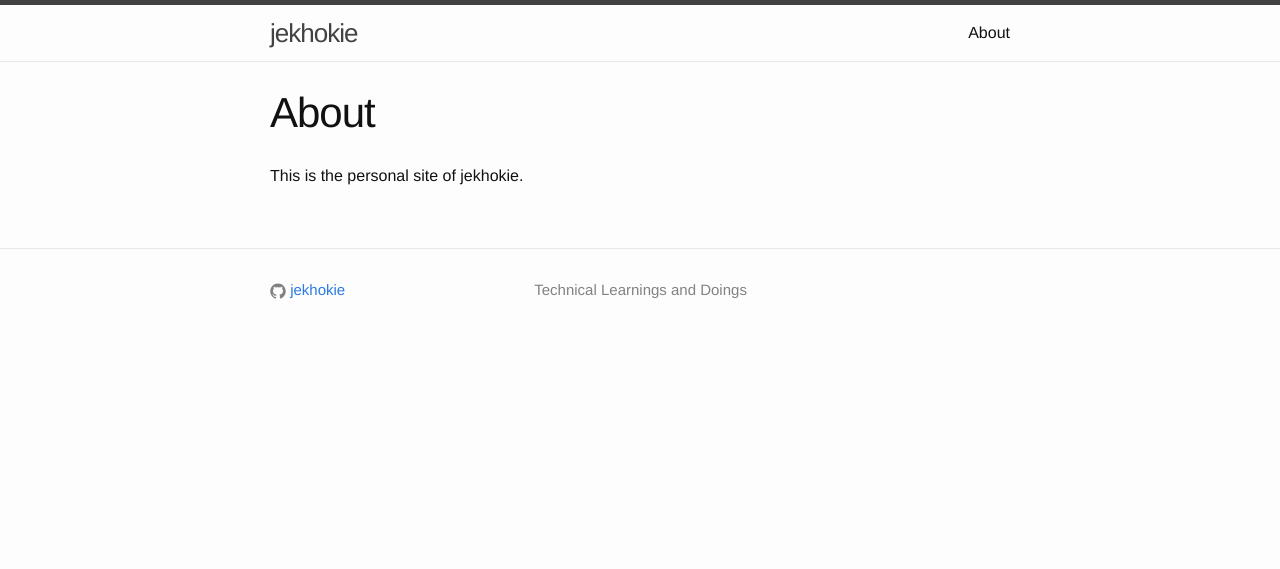
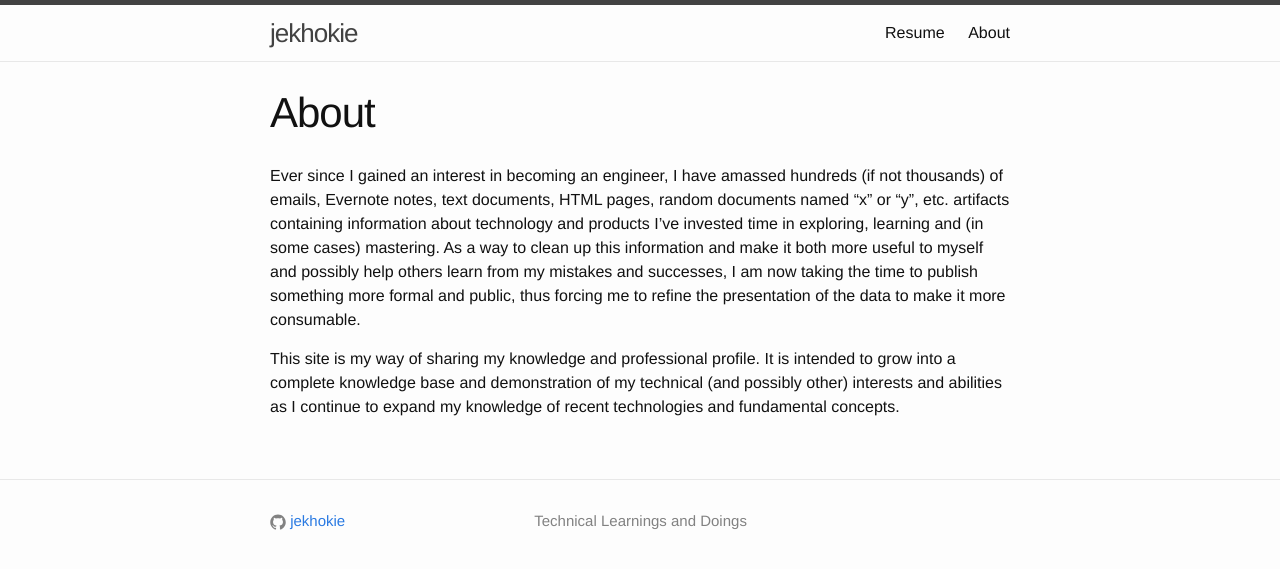
Before and after one commit to jekhokie/jekhokie.github.io, a Jekyll site: the page built from about.md, in a window 1280 px wide. Shown: the top 569 px of the page. Built offline with Jekyll 4.4.1, drawn with Linux system fonts in a browser that asks for light colours.

Commit message:
Add Links and Content for About, Resume
Add a resume page, and update the "About" page to have more meat to it.
Also, provide a way to sort the links in the heading so that future
pages can also be ordered by preference.

```diff
--- a/_includes/header.html
+++ b/_includes/header.html
@@ -14,7 +14,9 @@
       </a>
 
       <div class="trigger">
-        {% for my_page in site.pages %}
+        {% assign page_list = site.pages | sort:"weight" %}
+
+        {% for my_page in page_list %}
           {% if my_page.title %}
           <a class="page-link" href="{{ my_page.url | prepend: site.baseurl }}">{{ my_page.title }}</a>
           {% endif %}
--- a/about.md
+++ b/about.md
@@ -2,6 +2,16 @@
 layout: page
 title: About
 permalink: /about/
+weight: 100
 ---
 
-This is the personal site of jekhokie.
+Ever since I gained an interest in becoming an engineer, I have amassed hundreds (if not thousands) of
+emails, Evernote notes, text documents, HTML pages, random documents named "x" or "y", etc. artifacts
+containing information about technology and products I've invested time in exploring, learning and (in
+some cases) mastering. As a way to clean up this information and make it both more useful to myself and
+possibly help others learn from my mistakes and successes, I am now taking the time to publish something
+more formal and public, thus forcing me to refine the presentation of the data to make it more consumable.
+
+This site is my way of sharing my knowledge and professional profile. It is intended to grow into a
+complete knowledge base and demonstration of my technical (and possibly other) interests and abilities
+as I continue to expand my knowledge of recent technologies and fundamental concepts.
```
Also changed, not shown: resume.html (added, +8 -0 lines).
